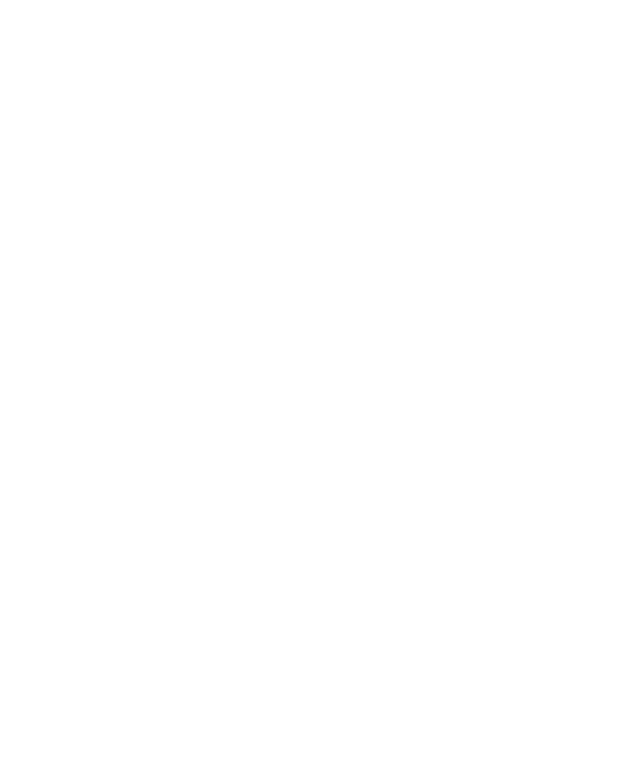
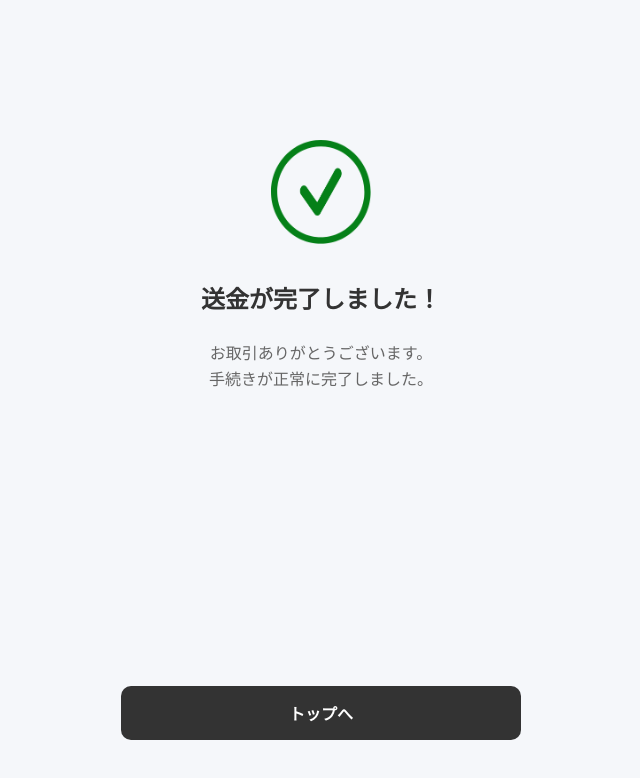
Before and after one commit to Riverside-P/BBB_PJ, a React (Create React App) app in the folder sample_app/my-hello-world/: page /complete in a window 1280 px wide. Before the commit this address had no page. Shown: the top 778 px of the page, without its empty margins (319-959 px from the left). Built offline with nearby package versions, Linux system fonts and the light colour scheme.

Commit message:
feat: 送金完了画面の作成

```diff
--- a/sample_app/my-hello-world/src/App.js
+++ b/sample_app/my-hello-world/src/App.js
@@ -3,6 +3,7 @@
 import './pages/Home';
 import Home from './pages/Home';
 import Send from './pages/Send';
+import Complete from './pages/Complete';
 
 function App() {
   return (
@@ -11,6 +12,7 @@
         <Route path="/" element={<Home />} />
 
         <Route path="/send" element={<Send />} />
+        <Route path="/complete" element={<Complete />} />
       </Routes>
     </BrowserRouter>
   );
--- /dev/null
+++ b/sample_app/my-hello-world/src/pages/Complete.css
@@ -0,0 +1,63 @@
+/* 画面全体 */
+.complete-container {
+  display: flex;
+  flex-direction: column;
+  justify-content: space-between;
+  align-items: center;
+  height: 100vh;
+  padding: 40px 20px;
+  box-sizing: border-box;
+  background-color: #f5f7fa;
+  text-align: center;
+}
+
+/* メインコンテンツエリア */
+.content-wrapper {
+  margin-top: 100px;
+  display: flex;
+  flex-direction: column;
+  align-items: center; /* 画像を中央に配置 */
+}
+
+/* ★画像のサイズ調整用クラス */
+.check-mark-img {
+  width: 100px;  /* ここで好きな大きさに調整してください */
+  height: auto;  /* 比率を維持 */
+  margin-bottom: 20px;
+  display: block;
+}
+
+.success-title {
+  font-size: 24px;
+  color: #333;
+  margin-bottom: 10px;
+}
+
+.success-message {
+  color: #666;
+  line-height: 1.6;
+}
+
+/* フッターエリア */
+.footer-area {
+  width: 100%;
+  max-width: 400px;
+  margin-bottom: 20px;
+}
+
+.btn-top {
+  width: 100%;
+  padding: 15px;
+  background-color: #333;
+  color: white;
+  border: none;
+  border-radius: 10px;
+  font-size: 16px;
+  font-weight: bold;
+  cursor: pointer;
+  transition: opacity 0.2s;
+}
+
+.btn-top:active {
+  opacity: 0.8;
+}
--- a/sample_app/my-hello-world/src/pages/Complete.js
+++ b/sample_app/my-hello-world/src/pages/Complete.js
@@ -0,0 +1,43 @@
+import React from 'react';
+import { useNavigate } from 'react-router-dom';
+import './Complete.css';
+
+// ★画像をインポートします（ファイル名は実際のものに合わせてください）
+import checkMarkImg from './approval.png';
+
+function Complete() {
+  const navigate = useNavigate();
+
+  return (
+    <div className="complete-container">
+      <div className="content-wrapper">
+        {/* 成功を表すアイコン画像 */}
+        <div className="success-icon-area">
+          <img
+            src={checkMarkImg}
+            alt="完了"
+            className="check-mark-img"
+          />
+        </div>
+
+        <h1 className="success-title">送金が完了しました！</h1>
+        <p className="success-message">
+          お取引ありがとうございます。<br />
+          手続きが正常に完了しました。
+        </p>
+      </div>
+
+      {/* 画面下部のボタンエリア */}
+      <div className="footer-area">
+        <button
+          className="btn-top"
+          onClick={() => navigate('/')}
+        >
+          トップへ
+        </button>
+      </div>
+    </div>
+  );
+}
+
+export default Complete;
```
Also changed, not shown: sample_app/my-hello-world/src/Home.css (added, +108 -0 lines), sample_app/my-hello-world/src/Home.js (added, +81 -0 lines), sample_app/my-hello-world/src/pages/approval.png (added).
